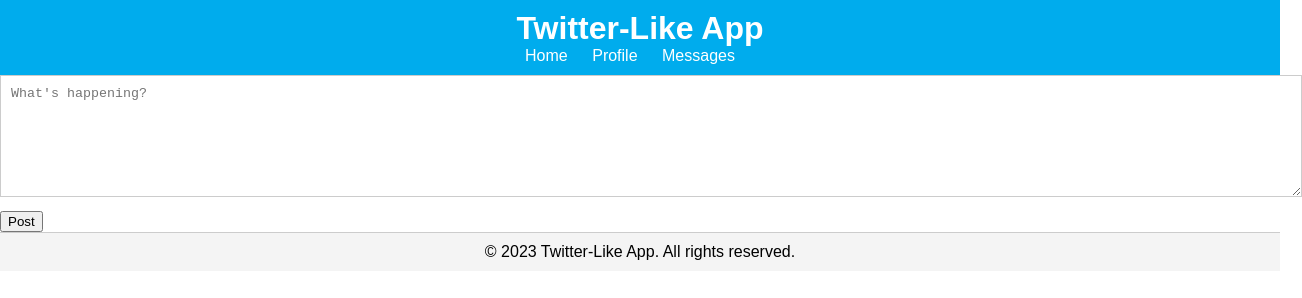
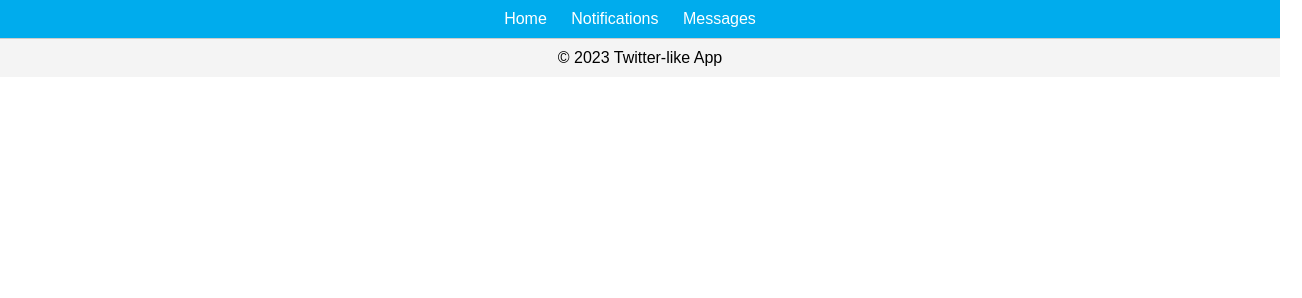
Before and after one commit to negi-wasabi/ura-site, a plain HTML site: page index.html in a window 1280 px wide. Shown: the whole page, 1302 px wide, since content can reach past the window. Drawn offline with Linux system fonts and the light colour scheme.

Commit message:
Update index.html

```diff
--- a/index.html
+++ b/index.html
@@ -4,35 +4,38 @@
     <meta charset="UTF-8">
     <meta name="viewport" content="width=device-width, initial-scale=1.0">
     <link rel="stylesheet" href="styles.css">
-  <title>Twitter-Like App</title>
+    <title>Twitter-like App</title>
 </head>
 <body>
     <header>
-    <h1>Twitter-Like App</h1>
         <nav>
             <ul>
                 <li><a href="#">Home</a></li>
-        <li><a href="#">Profile</a></li>
+                <li><a href="#">Notifications</a></li>
                 <li><a href="#">Messages</a></li>
             </ul>
         </nav>
     </header>
 
     <main>
-    <section class="tweet-form">
-      <textarea placeholder="What's happening?"></textarea>
-      <button>Post</button>
-    </section>
-
-    <section class="tweets">
-      <!-- Tweet items will be added here dynamically -->
+        <section id="tweets">
+            <!-- Tweet components will be dynamically added here -->
         </section>
     </main>
 
+    <aside>
+        <div id="user-profile">
+            <!-- User profile information -->
+        </div>
+        <div id="trending-topics">
+            <!-- Trending topics will be displayed here -->
+        </div>
+    </aside>
+
     <footer>
-    <p>&copy; 2023 Twitter-Like App. All rights reserved.</p>
+        <p>&copy; 2023 Twitter-like App</p>
     </footer>
 
-  <script src="script.js"></script>
+    <script src="scripts.js"></script>
 </body>
 </html>
```
Lines whose indentation alone changed are shown as unchanged.
